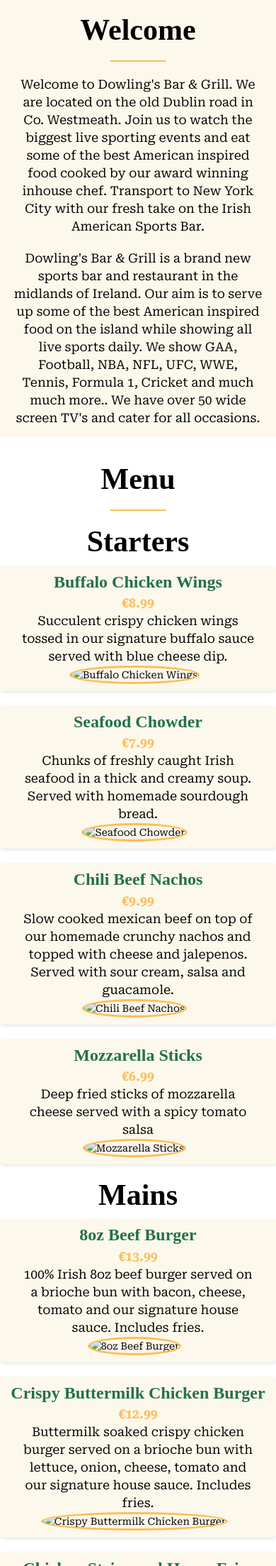
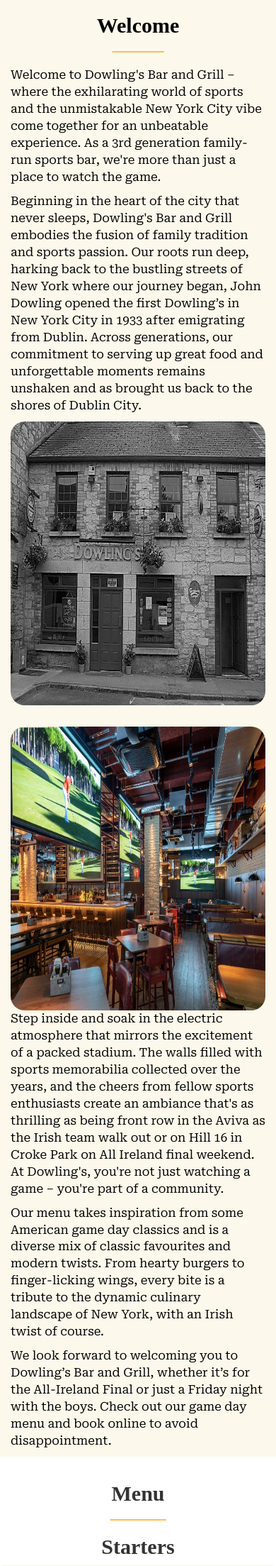
Before and after one commit to mickdowling16/dowlings-bar-and-grill, a Django app: page / in a window 390 px wide. Shown: the part 663-2870 px from the top of the page at 71% size. Run offline with Django 3.2, Linux system fonts and the light colour scheme; some libraries are stand-ins or nearby versions; some web fonts are replaced.

Commit message:
Add new about section to main page, change text and add images. Change the css styling to use bootstrap to create rows and columns to display information

```diff
--- a/static/css/style.css
+++ b/static/css/style.css
@@ -170,65 +170,26 @@
 
 /* ..................................................About Section Style  */
 
-.bg-about {
-    background-size: cover;
-    color: black;
-    margin: 0, auto;
-    text-align: center;
-    overflow: auto;
-    padding-bottom: 15px;
-}
-
-.bg-about h2 {
-    font-size: 3em;
-}
-
-.bg-about P {
-    font-size: 1.25em;
-    width: 90%;
-    margin: auto;
-}
-
-.bg-opening {
-    background-color: #24704B;
-    color: white;
-    margin: 0, auto;
-    text-align: center;
-    overflow: auto;
-    padding-bottom: 15px;
-}
-
-.bg-opening h2 {
-    font-size: 3em;
-}
-
 .hor-line {
     border: 1px solid #FFBD59;
     border-radius: 5px;
     width: 20%;
 }
 
-.about-info {
-    margin: 0;
-    padding: 0;
+.about-image {
+    margin: auto 0;
+    border-radius: 20px;
+    width: 600px;
+    height: 400px;
 }
 
-.about-section {
-    padding: 50px 0;
-    background-color: #f8f9fa;
+#about-section {
+    color: black;
+    font-size: larger;
 }
 
-.about-section h2 {
-    font-size: 28px;
-    margin-bottom: 20px;
+.about-heading {
     text-align: center;
-}
-
-.about-section p {
-    font-size: 16px;
-    line-height: 1.6;
-    margin-bottom: 20px;
-    text-align: justify;
 }
 
 /* ..................................................Opening Hours Section Style  */
--- a/templates/index.html
+++ b/templates/index.html
@@ -20,22 +20,65 @@
 
 
 <!-- About section -->
-<div class="bg-about">
-    <h2>Welcome</h2>
-    <hr class="hor-line">
-    <p>
-        Welcome to Dowling's Bar & Grill. We are located on the old Dublin road in Co. Westmeath. Join us to watch the
-        biggest live sporting events
-        and eat some of the best American inspired food cooked by our award winning inhouse chef. Transport to New York
-        City with our fresh take
-        on the Irish American Sports Bar.
-    </p>
-    <br>
-    <p>Dowling's Bar & Grill is a brand new sports bar and restaurant in the midlands of Ireland. Our aim is to
-        serve up some of the best American inspired food on the island while showing all
-        live sports daily. We show GAA, Football, NBA, NFL, UFC, WWE, Tennis, Formula 1, Cricket and much much
-        more.. We have over 50 wide screen TV's and cater for all occasions.</p>
-</div>
+<section id="about-section">
+    <div class="container">
+        <h2 class="about-heading">Welcome</h2>
+        <hr class="hor-line">
+        <div class="row">
+            <div class="col-md-6">
+                <p>
+                    Welcome to Dowling's Bar and Grill – where the exhilarating world of sports and the unmistakable New
+                    York
+                    City vibe come together for an unbeatable experience. As a 3rd generation family-run sports bar,
+                    we're more than
+                    just a place to watch the game.
+                </p>
+                <p>Beginning in the heart of the city that never sleeps, Dowling's Bar and Grill embodies the fusion of
+                    family
+                    tradition and sports passion. Our roots run deep, harking back to the bustling streets of New York
+                    where our
+                    journey began, John Dowling opened the first Dowling’s in New York City in 1933 after emigrating
+                    from Dublin.
+                    Across generations, our commitment to serving up great food and unforgettable moments remains
+                    unshaken and as
+                    brought us back to the shores of Dublin City.</p>
+            </div>
+            <div class="col-md-6">
+                <img class="img-fluid about-image" src="{% static 'images/dowlings-pub.jpg' %}"
+                    alt="Dowling's Bar and Grill">
+            </div>
+
+
+        </div>
+        <div class="row mt-5">
+            <div class="col-md-6">
+                <img class="img-fluid about-image" src="{% static 'images/sports-bar.jpg' %}"
+                    alt="Dowling's Bar and Grill">
+            </div>
+            <div class="col-md-6">
+                <p>Step inside and soak in the electric atmosphere that mirrors the excitement of a packed stadium. The
+                    walls filled
+                    with sports memorabilia collected over the years, and the cheers from fellow sports enthusiasts
+                    create an ambiance
+                    that's as thrilling as being front row in the Aviva as the Irish team walk out or on Hill 16 in
+                    Croke Park on All
+                    Ireland final weekend. At Dowling's, you're not just watching a game – you're part of a community.
+                </p>
+                <p>Our menu takes inspiration from some American game day classics and is a diverse mix of classic
+                    favourites and
+                    modern twists. From hearty burgers to finger-licking wings, every bite is a tribute to the dynamic
+                    culinary
+                    landscape of New York, with an Irish twist of course.</p>
+                <p>We look forward to welcoming you to Dowling’s Bar and Grill, whether it’s for the All-Ireland Final
+                    or just a
+                    Friday night with the boys. Check out our game day menu and book online to avoid disappointment.</p>
+            </div>
+        </div>
+
+
+    </div>
+
+</section>
 <!-- end of About section -->
 
 
```
Also changed, not shown: static/images/dowlings-pub.jpg (added), static/images/sports-bar.jpg (added).
